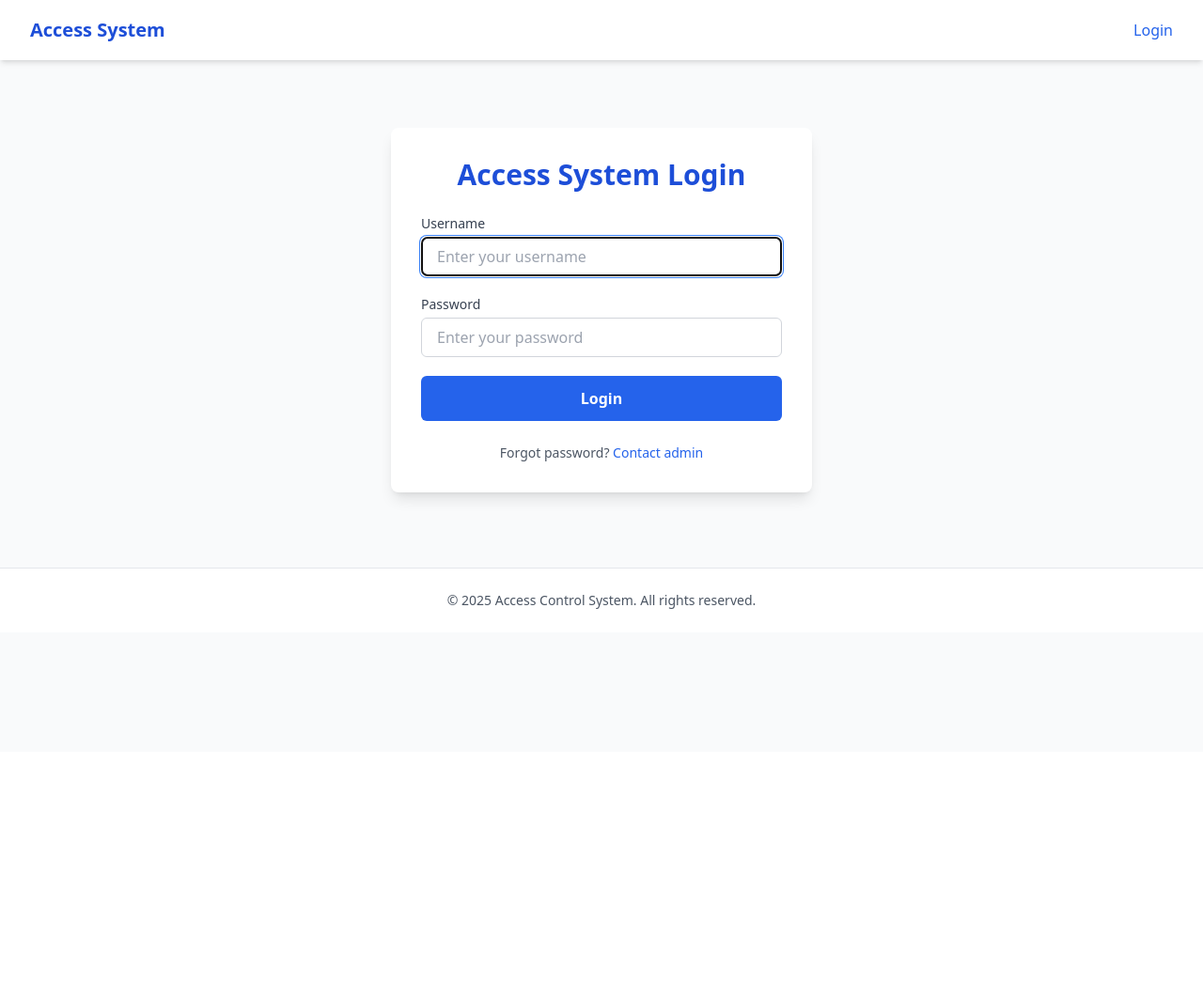
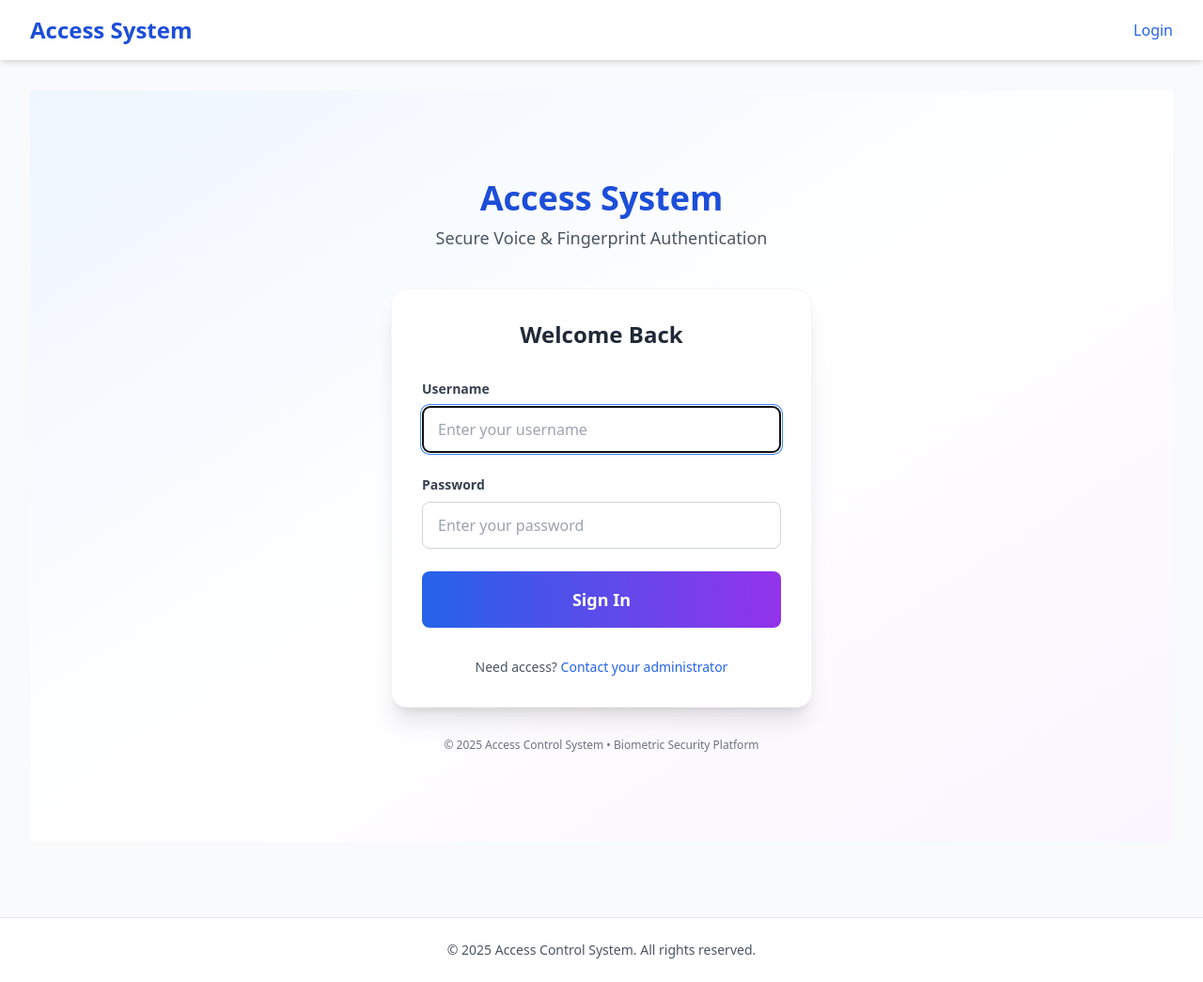
Before and after one commit to KRD66/access_management, a Django app: page /login/ in a window 1280 px wide. Shown: the whole page at 94% size. Before the commit the page ends 648 px from the top, so only its background shows below. Run offline with Django 5.2, Linux system fonts and the light colour scheme; some libraries are stand-ins or nearby versions.

Commit message:
final commit pre deployment

```diff
--- a/templates/base.html
+++ b/templates/base.html
@@ -6,47 +6,87 @@
     <title>Access Control System</title>
     <script src="https://cdn.tailwindcss.com"></script>
     <style>
-        .btn-logout {
-            @apply text-red-600 hover:text-red-800 font-medium underline bg-transparent border-0 cursor-pointer transition;
-        }
+        .btn-logout { @apply text-red-600 hover:text-red-800 font-medium underline bg-transparent border-0 cursor-pointer transition; }
     </style>
 </head>
 <body class="bg-gray-50 min-h-screen">
 
     <!-- Navigation -->
-    <nav class="bg-white shadow-md">
+    <nav class="bg-white shadow-md sticky top-0 z-50">
         <div class="max-w-7xl mx-auto px-4 sm:px-6 lg:px-8">
             <div class="flex justify-between items-center h-16">
+                <!-- Logo -->
                 <div class="flex items-center">
-                    <h1 class="text-xl font-bold text-blue-700">Access System</h1>
+                    <h1 class="text-2xl font-bold text-blue-700">Access System</h1>
                 </div>
-                <div class="flex items-center space-x-6">
+
+                <!-- Desktop Menu -->
+                <div class="hidden md:flex items-center space-x-8">
                     {% if user.is_authenticated %}
-                        <a href="{% url 'dashboard' %}" class="text-gray-700 hover:text-blue-600 font-medium">Dashboard</a>
-                        <a href="{% url 'user_list' %}" class="text-gray-700 hover:text-blue-600 font-medium">Users</a>
+                        <a href="{% url 'dashboard' %}" class="text-gray-700 hover:text-blue-600 font-medium transition">Dashboard</a>
+                        <a href="{% url 'user_list' %}" class="text-gray-700 hover:text-blue-600 font-medium transition">Users</a>
+                        <a href="{% url 'device_list' %}" class="text-gray-700 hover:text-blue-600 font-medium transition">Devices</a>
 
-                        <!-- NEW: Devices Link -->
-                        <a href="{% url 'device_list' %}" class="text-gray-700 hover:text-blue-600 font-medium">Devices</a>
-                        <a href="{% url 'voice_test' %}" class="bg-purple-600 text-white px-4 py-2 rounded-full font-bold hover:shadow-lg transition transform hover:scale-105">
+                        <!-- Test Voice Button -->
+                        <a href="{% url 'voice_test' %}" class="bg-purple-600 text-white px-5 py-2.5 rounded-full font-bold hover:bg-purple-700 hover:shadow-lg transition transform hover:scale-105">
                             Test Voice
                         </a>
-                        <!-- Enroll User Button (Admin Only) -->
+
+                        <!-- Enroll User (Admin Only) -->
                         {% if user.is_staff %}
-                            <a href="{% url 'enroll_user' %}" class="bg-gradient-to-r from-blue-600 to-purple-600 text-white px-4 py-2 rounded-full font-bold hover:shadow-lg transition transform hover:scale-105">
+                            <a href="{% url 'enroll_user' %}" class="bg-gradient-to-r from-blue-600 to-purple-600 text-white px-5 py-2.5 rounded-full font-bold hover:shadow-lg transition transform hover:scale-105">
                                 Enroll User
                             </a>
                         {% endif %}
 
+                        <!-- Logout -->
                         <form method="post" action="{% url 'logout' %}" class="inline">
                             {% csrf_token %}
-                            <button type="submit" class="btn-logout">
-                                Logout
-                            </button>
+                            <button type="submit" class="btn-logout">Logout</button>
                         </form>
                     {% else %}
                         <a href="{% url 'login' %}" class="text-blue-600 hover:underline font-medium">Login</a>
                     {% endif %}
                 </div>
+
+                <!-- Mobile Hamburger -->
+                <div class="md:hidden flex items-center">
+                    <button id="menu-btn" class="text-gray-700 focus:outline-none">
+                        <svg class="w-8 h-8" fill="none" stroke="currentColor" viewBox="0 0 24 24">
+                            <path stroke-linecap="round" stroke-linejoin="round" stroke-width="2" d="M4 6h16M4 12h16M4 18h16" />
+                        </svg>
+                    </button>
+                </div>
+            </div>
+        </div>
+
+        <!-- Mobile Menu (Hidden by default) -->
+        <div id="mobile-menu" class="md:hidden hidden bg-white border-t border-gray-200">
+            <div class="px-4 pt-4 pb-6 space-y-4">
+                {% if user.is_authenticated %}
+                    <a href="{% url 'dashboard' %}" class="block text-gray-700 hover:text-blue-600 font-medium py-2">Dashboard</a>
+                    <a href="{% url 'user_list' %}" class="block text-gray-700 hover:text-blue-600 font-medium py-2">Users</a>
+                    <a href="{% url 'device_list' %}" class="block text-gray-700 hover:text-blue-600 font-medium py-2">Devices</a>
+
+                    <a href="{% url 'voice_test' %}" class="block w-full text-center bg-purple-600 text-white py-3 rounded-full font-bold hover:bg-purple-700">
+                        Test Voice
+                    </a>
+
+                    {% if user.is_staff %}
+                        <a href="{% url 'enroll_user' %}" class="block w-full text-center bg-gradient-to-r from-blue-600 to-purple-600 text-white py-3 rounded-full font-bold">
+                            Enroll User
+                        </a>
+                    {% endif %}
+
+                    <form method="post" action="{% url 'logout' %}" class="block w-full">
+                        {% csrf_token %}
+                        <button type="submit" class="block w-full text-left text-red-600 hover:text-red-800 font-medium py-2">
+                            Logout
+                        </button>
+                    </form>
+                {% else %}
+                    <a href="{% url 'login' %}" class="block text-blue-600 hover:underline font-medium py-2">Login</a>
+                {% endif %}
             </div>
         </div>
     </nav>
@@ -74,5 +114,20 @@
         </div>
     </footer>
 
+    <!-- Mobile Menu Toggle Script -->
+    <script>
+        document.getElementById('menu-btn').addEventListener('click', function() {
+            const menu = document.getElementById('mobile-menu');
+            menu.classList.toggle('hidden');
+
+            // Change hamburger to X
+            const svg = this.querySelector('svg');
+            if (menu.classList.contains('hidden')) {
+                svg.innerHTML = '<path stroke-linecap="round" stroke-linejoin="round" stroke-width="2" d="M4 6h16M4 12h16M4 18h16" />';
+            } else {
+                svg.innerHTML = '<path stroke-linecap="round" stroke-linejoin="round" stroke-width="2" d="M6 18L18 6M6 6l12 12" />';
+            }
+        });
+    </script>
 </body>
 </html>
--- a/templates/registration/login.html
+++ b/templates/registration/login.html
@@ -1,51 +1,75 @@
 {% extends 'base.html' %}
+{% load static %}
 
 {% block content %}
-<div class="max-w-md mx-auto bg-white p-8 rounded-lg shadow-lg mt-10">
-    <h1 class="text-3xl font-bold text-center mb-6 text-blue-700">Access System Login</h1>
+<div class="min-h-screen bg-gradient-to-br from-blue-50 via-white to-purple-50 flex items-center justify-center px-4">
+    <div class="max-w-md w-full">
+        <!-- Logo + Title -->
+        <div class="text-center mb-10">
+            <h1 class="text-4xl font-bold text-blue-700 mb-2">Access System</h1>
+            <p class="text-gray-600 text-lg">Secure Voice & Fingerprint Authentication</p>
+        </div>
+
+        <!-- Login Card -->
+        <div class="bg-white rounded-2xl shadow-xl p-8 border border-gray-100">
+            <h2 class="text-2xl font-bold text-center text-gray-800 mb-8">Welcome Back</h2>
 
             {% if form.errors %}
-        <div class="bg-red-100 border border-red-400 text-red-700 px-4 py-3 rounded mb-4">
-            <p>Your username and password didn't match. Please try again.</p>
+                <div class="bg-red-50 border border-red-200 text-red-700 px-4 py-3 rounded-lg mb-6 text-sm">
+                    Invalid username or password. Please try again.
                 </div>
             {% endif %}
 
-    <form method="post" class="space-y-5">
+            <form method="post" class="space-y-6">
                 {% csrf_token %}
 
                 <div>
-            <label class="block text-sm font-medium text-gray-700 mb-1">Username</label>
+                    <label class="block text-sm font-semibold text-gray-700 mb-2">Username</label>
                     <input
                         type="text"
                         name="username"
-                class="w-full px-4 py-2 border border-gray-300 rounded-md focus:ring-2 focus:ring-blue-500 focus:border-blue-500 transition"
-                placeholder="Enter your username"
+                        autocomplete="username"
                         required
                         autofocus
+                        class="w-full px-4 py-3 border border-gray-300 rounded-lg focus:ring-2 focus:ring-blue-500 focus:border-transparent transition duration-200 text-gray-800 placeholder-gray-400"
+                        placeholder="Enter your username"
                     >
                 </div>
 
                 <div>
-            <label class="block text-sm font-medium text-gray-700 mb-1">Password</label>
+                    <label class="block text-sm font-semibold text-gray-700 mb-2">Password</label>
                     <input
                         type="password"
                         name="password"
-                class="w-full px-4 py-2 border border-gray-300 rounded-md focus:ring-2 focus:ring-blue-500 focus:border-blue-500 transition"
+                        autocomplete="current-password"
+                        required
+                        class="w-full px-4 py-3 border border-gray-300 rounded-lg focus:ring-2 focus:ring-blue-500 focus:border-transparent transition duration-200 text-gray-800 placeholder-gray-400"
                         placeholder="Enter your password"
-                required
                     >
                 </div>
 
                 <button
                     type="submit"
-            class="w-full bg-blue-600 text-white font-semibold py-3 rounded-md hover:bg-blue-700 transition duration-200"
+                    class="w-full bg-gradient-to-r from-blue-600 to-purple-600 text-white font-bold py-4 rounded-lg hover:shadow-xl transform hover:scale-[1.02] transition duration-300 text-lg"
                 >
-            Login
+                    Sign In
                 </button>
             </form>
 
-    <div class="mt-6 text-center text-sm text-gray-600">
-        <p>Forgot password? <a href="#" class="text-blue-600 hover:underline">Contact admin</a></p>
+            <div class="mt-8 text-center">
+                <p class="text-sm text-gray-600">
+                    Need access?
+                    <a href="mailto:admin@yourcompany.com" class="text-blue-600 font-medium hover:underline">
+                        Contact your administrator
+                    </a>
+                </p>
+            </div>
+        </div>
+
+        <!-- Footer Note -->
+        <p class="text-center text-xs text-gray-500 mt-8">
+            © 2025 Access Control System • Biometric Security Platform
+        </p>
     </div>
 </div>
 {% endblock %}
```
Also changed, not shown: db.sqlite3. Lines whose indentation alone changed are shown as unchanged.
